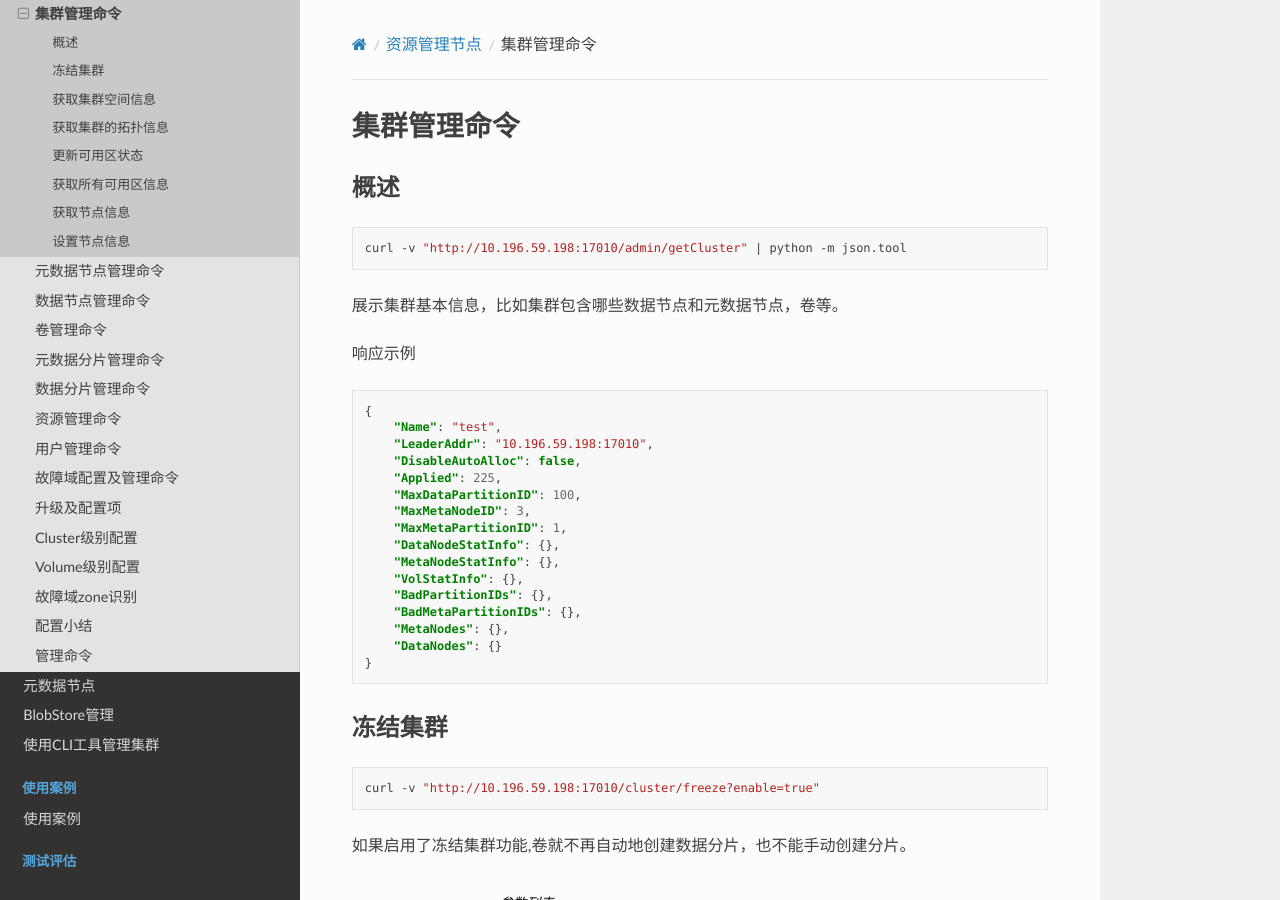
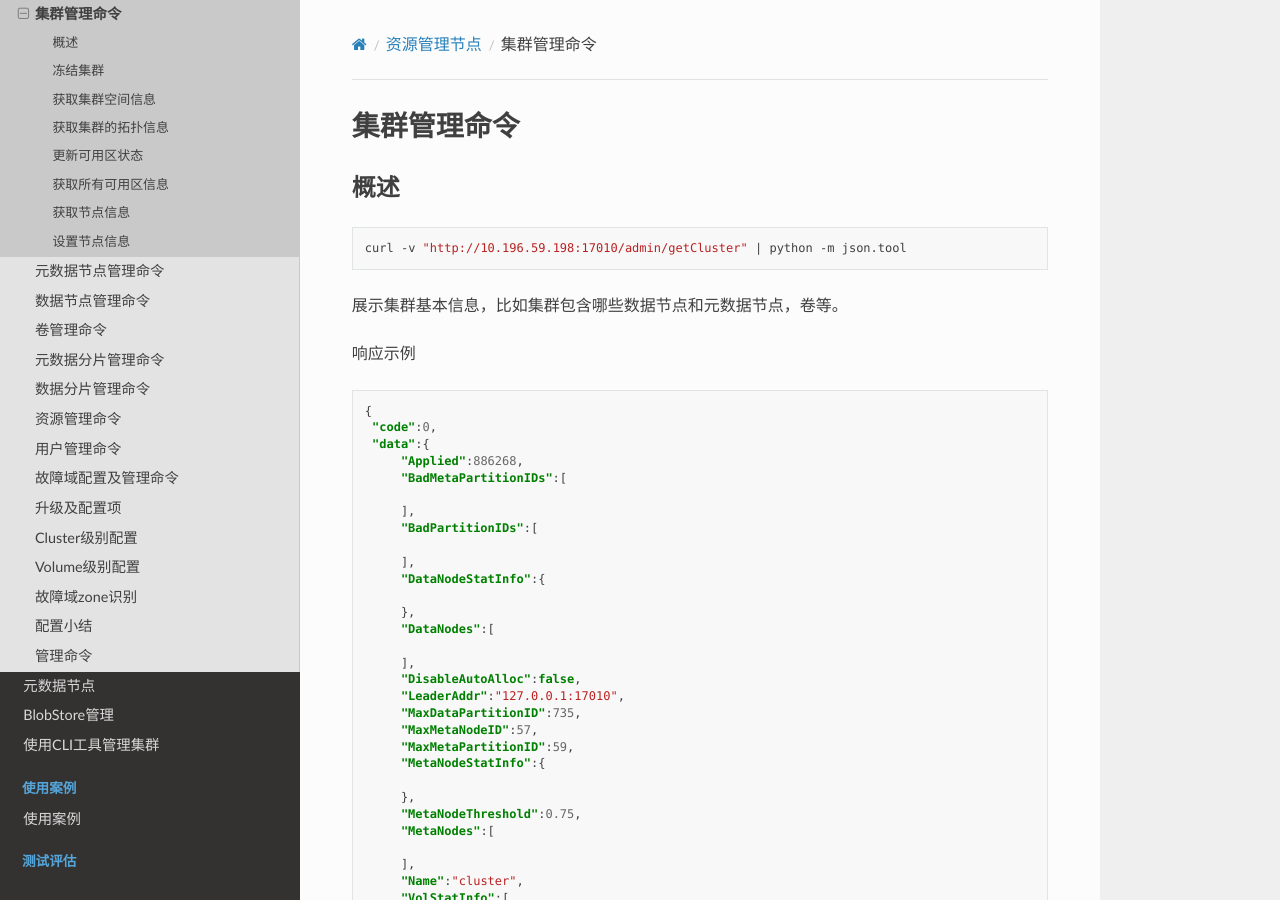
Before and after one commit to cubefs/docs-zh, a Sphinx documentation site: the page built from docs/source/admin-api/master/cluster.rst, in a window 1280 px wide and 900 px high. Built offline with Sphinx 7.4.7 and the Read the Docs theme 2.0.0, drawn with Linux system fonts in a browser that asks for light colours; some of the changed text lies outside the part shown.

```diff
--- a/docs/source/admin-api/master/cluster.rst
+++ b/docs/source/admin-api/master/cluster.rst
@@ -16,20 +16,39 @@
 .. code-block:: json
 
    {
-       "Name": "test",
-       "LeaderAddr": "10.196.59.198:17010",
-       "DisableAutoAlloc": false,
-       "Applied": 225,
-       "MaxDataPartitionID": 100,
-       "MaxMetaNodeID": 3,
-       "MaxMetaPartitionID": 1,
-       "DataNodeStatInfo": {},
-       "MetaNodeStatInfo": {},
-       "VolStatInfo": {},
-       "BadPartitionIDs": {},
-       "BadMetaPartitionIDs": {},
-       "MetaNodes": {},
-       "DataNodes": {}
+    "code":0,
+    "data":{
+        "Applied":886268,
+        "BadMetaPartitionIDs":[
+
+        ],
+        "BadPartitionIDs":[
+
+        ],
+        "DataNodeStatInfo":{
+
+        },
+        "DataNodes":[
+
+        ],
+        "DisableAutoAlloc":false,
+        "LeaderAddr":"127.0.0.1:17010",
+        "MaxDataPartitionID":735,
+        "MaxMetaNodeID":57,
+        "MaxMetaPartitionID":59,
+        "MetaNodeStatInfo":{
+
+        },
+        "MetaNodeThreshold":0.75,
+        "MetaNodes":[
+
+        ],
+        "Name":"cluster",
+        "VolStatInfo":[
+
+        ]
+    },
+    "msg":"success"
    }
 
 
@@ -194,11 +213,14 @@
 
     {
         "code": 0,
-        "msg": "success",
         "data": {
-            "batchCount": 0,
-            "markDeleteRate": 0
-        }
+            "autoRepairRate": "0",
+            "batchCount": "0",
+            "deleteWorkerSleepMs": "0",
+            "loadFactor": "0",
+            "markDeleteRate": "0"
+        },
+        "msg": "success"
     }
 
 
@@ -217,3 +239,6 @@
 
    "batchCount", "uint64", "metanode 删除批量大小"
    "markDeleteRate", "uint64", "datanode批量删除限速设置. 0代表未做限速设置"
+   "autoRepairRate", "uint64", "datanode上同时修复的extent个数"
+   "deleteWorkerSleepMs", "uint64", "删除间隔时间"
+   "loadFactor", "uint64", "集群超卖比，默认0，不限制"
--- a/docs/source/design/datanode.rst
+++ b/docs/source/design/datanode.rst
@@ -1,7 +1,7 @@
 副本子系统
 ===================
 
-副本子系统的设计是为了满足大、小文件支持顺序随机访问的多租户需求。采用两种不同的复制协议，以确保副本之间的强一致性，并在性能和代码可用性上进行一些权衡。
+副本子系统的设计是为了满足大、小文件支持顺序随机访问的多租户需求。采用两种不同的复制协议，以确保副本之间的强一致性，并在性能和代码可用性上进行一些权衡。也可以用作Cache节点，搭建纠删码卷的二级cache
 
 .. image:: ../pic/data-subsystem.png
    :align: center
@@ -39,6 +39,10 @@
 
   由于存在两种不同的复制协议，当发现复制副本上的故障时，我们首先通过检查每个数据块的长度并使所有数据块对齐，启动基于主备份的复制协议的恢复。一旦这个处理完成，我们就开始在我们的基于Multi-Raft的恢复。
 
+- 缓存数据
+
+  通过使用缓存类型的分区，实现缓存热数据，为纠删码卷提供缓存加速能力，在达到阈值的时候，动态的淘汰缓存中的冷数据。
+
 HTTP接口
 -----------
 
```
Also changed, not shown: docs/source/admin-api/master/volume.rst (+12 -11 lines), docs/source/overview.rst (+13 -0 lines), docs/source/pic/cfs-cache.png (added).
